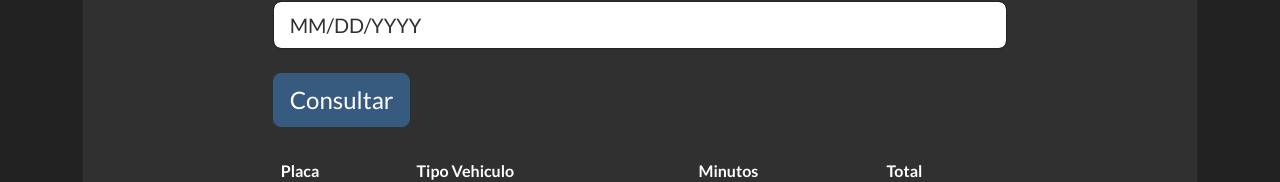
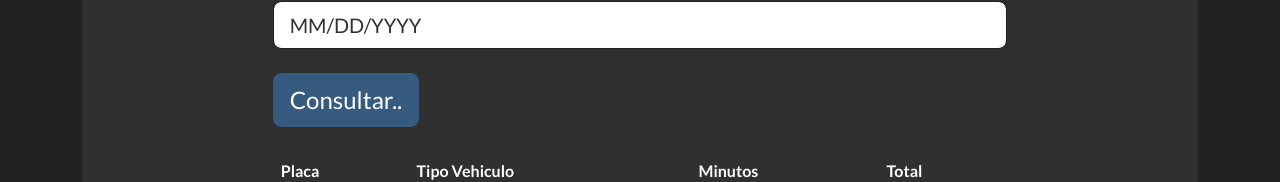
Before and after one commit to hernando92/ParqueaderoFront, an Angular app: page / in a window 1280 px wide. Shown: the part 1573-1755 px from the top of the page. Built offline with nearby package versions, Linux system fonts and the light colour scheme.

Commit message:
actaulización del titulo de la consulta

```diff
--- a/src/app/components/consulta-general/consulta-general.component.html
+++ b/src/app/components/consulta-general/consulta-general.component.html
@@ -13,7 +13,7 @@
                     <input type="date" [(ngModel)]="fechaFinal" class="form-control form-control-lg mayuscula"
                         placeholder="Fecha Final" name="fechaFinal">
                 </div>
-                <button type="submit" class="btn btn-primary btn-block btn-lg mt-4"> Consultar</button>
+                <button type="submit" class="btn btn-primary btn-block btn-lg mt-4"> Consultar..</button>
 
                 <table class="table table-hover mt-4">
                     <thead>
```
